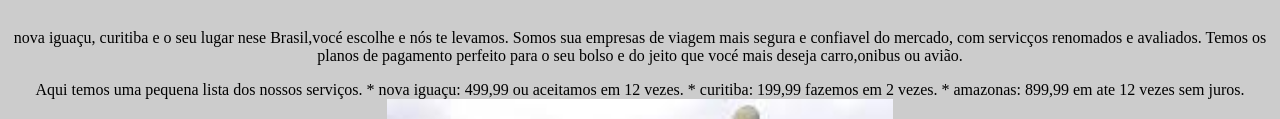
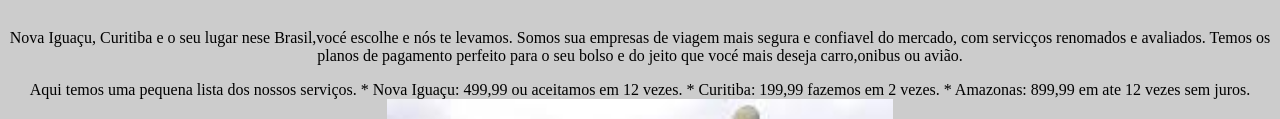
Before and after one commit to gabbe171/seliga, a plain HTML site: page index.html in a window 1280 px wide. Shown: the part 416-535 px from the top of the page. Drawn offline with Linux system fonts and the light colour scheme.

Commit message:
Update index.html

```diff
--- a/index.html
+++ b/index.html
@@ -8,12 +8,12 @@
     <img id="banner"  src="download.jpeg">
     <p style="background-color: purple">
     <h1 id="titulo"><p>viagem zero </h1>
-    <p  class="texto"><p>nova iguaçu, curitiba e o seu lugar nese Brasil,vocé escolhe e nós te levamos. Somos sua empresas de viagem mais segura e confiavel do mercado, com servicços renomados
+    <p  class="texto"><p>Nova Iguaçu, Curitiba e o seu lugar nese Brasil,vocé escolhe e nós te levamos. Somos sua empresas de viagem mais segura e confiavel do mercado, com servicços renomados
       e avaliados. Temos os planos de pagamento perfeito para o seu bolso e do jeito que vocé mais deseja carro,onibus ou avião.
  <p>Aqui temos uma pequena lista dos nossos serviços.
-  * nova iguaçu: 499,99 ou aceitamos em 12 vezes.
-  * curitiba: 199,99 fazemos em 2 vezes.
-  * amazonas: 899,99 em ate 12 vezes sem juros.
+  * Nova Iguaçu: 499,99 ou aceitamos em 12 vezes.
+  * Curitiba: 199,99 fazemos em 2 vezes.
+  * Amazonas: 899,99 em ate 12 vezes sem juros.
 <img id="banner"  src="images.jpeg">
 
 </body>
```
